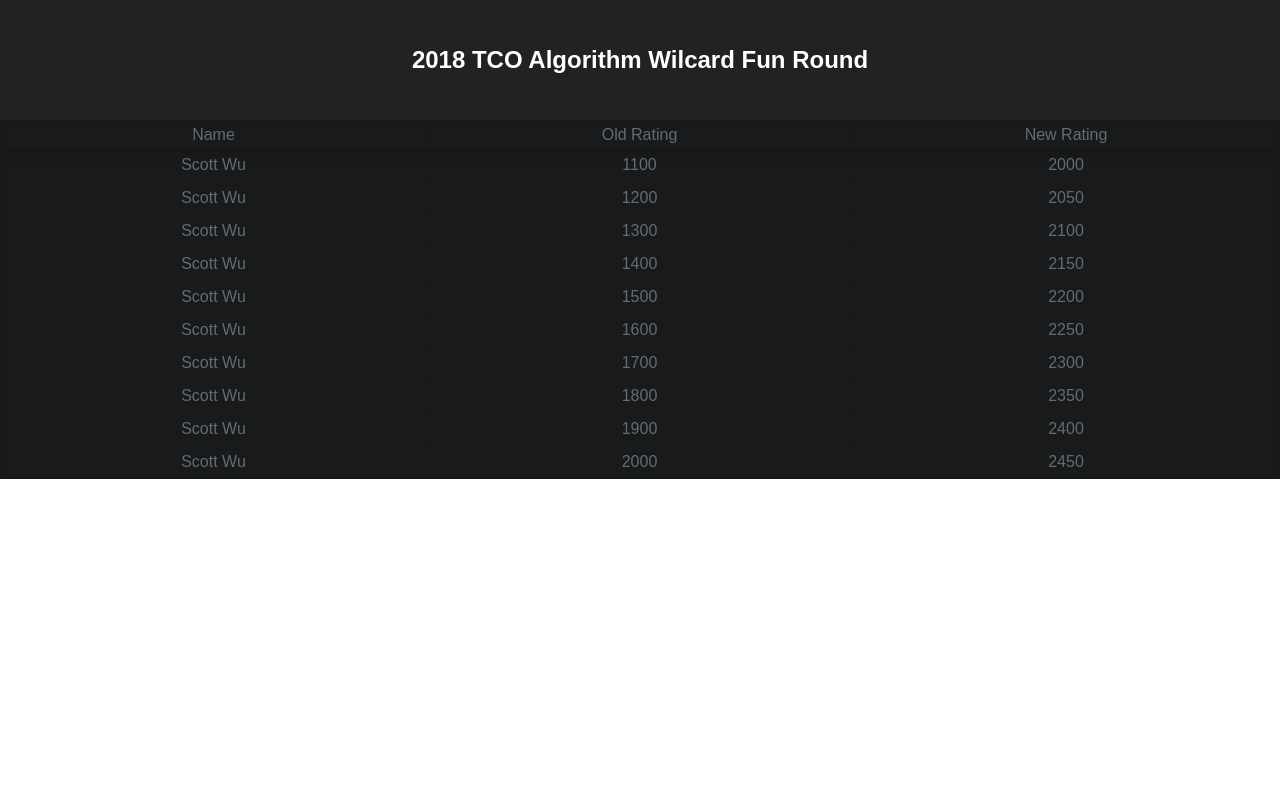
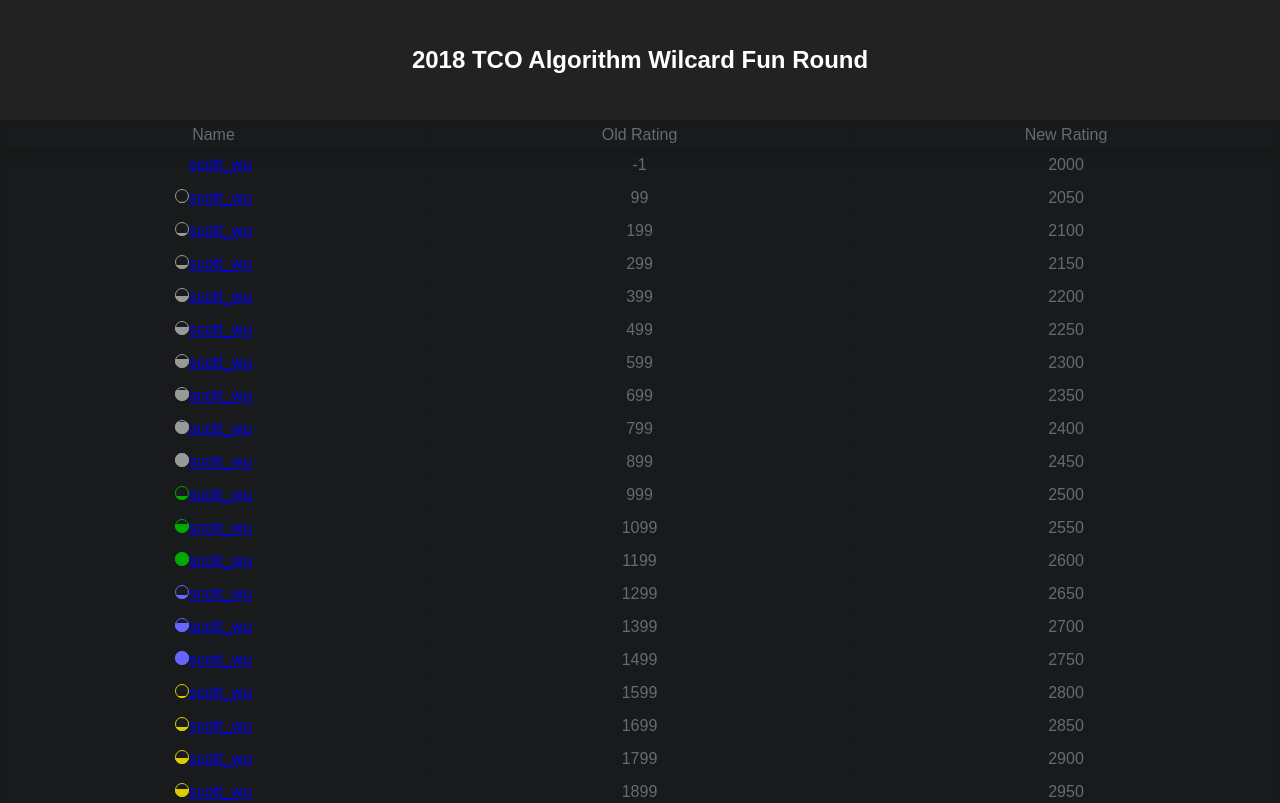
Before and after one commit to stevenhao/tc-predictor, a React (Create React App) app in the folder react-ui/: page / in a window 1280 px wide. Shown: the top 803 px of the page. Built offline with nearby package versions, Linux system fonts and the light colour scheme; no server answers.

Commit message:
Add rating icons

```diff
--- a/react-ui/src/App.js
+++ b/react-ui/src/App.js
@@ -7,9 +7,9 @@
 import ratingPredictor from './ratings';
 
 const makeDefaultData = () => (
-  _.range(10).map(i => ({
-    name: 'Scott Wu',
-    oldRating: 1100 + i * 100,
+  _.range(50).map(i => ({
+    name: 'scott_wu',
+    oldRating: -1 + i * 100,
     newRating: 2000 + i * 50,
     deltaRating: 200,
   }))
--- /dev/null
+++ b/react-ui/src/RatingIcon.js
@@ -0,0 +1,63 @@
+import React from 'react';
+
+const RATINGS = {
+  TARGET: "TARGET",
+  RED: "RED",
+  YELLOW: "YELLOW",
+  BLUE: "BLUE",
+  GREEN: "GREEN",
+  GRAY: "GRAY",
+  WHITE: "WHITE",
+}
+
+const RATING_HEX_COLORS = {
+  [RATINGS.TARGET]: "#e00",
+  [RATINGS.RED]: "#e00",
+  [RATINGS.YELLOW]: "#dc0",
+  [RATINGS.BLUE]: "#66f",
+  [RATINGS.GREEN]: "#00a900",
+  [RATINGS.GRAY]: "#999",
+  [RATINGS.WHITE]: "#fff",
+}
+
+export const getRatingColor = rating => {
+  if (rating >= 3000) {
+    return {color: RATINGS.TARGET, progress: 1}
+  } else if (rating >= 2200) {
+    return {color: RATINGS.RED, progress: (rating - 2200) / (3000 - 2200)}
+  } else if (rating >= 1500) {
+    return {color: RATINGS.YELLOW, progress: (rating - 1500) / (2200 - 1500)}
+  } else if (rating >= 1200) {
+    return {color: RATINGS.BLUE, progress: (rating - 1200) / (1500 - 1200)}
+  } else if (rating >= 900) {
+    return {color: RATINGS.GREEN, progress: (rating - 900) / (1200 - 900)}
+  } else if (rating >= 0) {
+    return {color: RATINGS.GRAY, progress: (rating - 0) / (900 - 0)}
+  } else {
+    return {color: RATINGS.WHITE, progress: 0}
+  }
+}
+
+export default function RatingIcon(props) {
+  const { color, progress } = getRatingColor(props.rating);
+
+  return (
+    <div class="ratingIcon" style={{display: "inline-block", position: "relative", width: 14, height: 14}}>
+      {
+        color === RATINGS.TARGET ?
+          <React.Fragment>
+            <div style={{position: "absolute", boxSizing: "border-box", top: 0, left: 0, width: 14, height: 14, borderRadius: "50%", backgroundColor: RATING_HEX_COLORS[color]}} />
+            <div style={{position: "absolute", boxSizing: "border-box", top: 1.2, left: 1.2, width: 11.6, height: 11.6, borderRadius: "50%", borderWidth: 1.2, borderStyle: "solid", borderColor: "#fff"}} />
+            <div style={{position: "absolute", boxSizing: "border-box", top: 3.6, left: 3.6, width: 6.8, height: 6.8, borderRadius: "50%", borderWidth: 1.2, borderStyle: "solid", borderColor: "#fff"}} />
+          </React.Fragment>
+        : color === RATINGS.WHITE ?
+          null
+        :
+          <React.Fragment>
+            <div style={{position: "absolute", boxSizing: "border-box", top: 0, left: 0, width: 14, height: 14, borderRadius: "50%", backgroundColor: RATING_HEX_COLORS[color], clip: `rect(${14 * (1-progress)}px, 14px, 14px, 0)`}} />
+            <div style={{position: "absolute", boxSizing: "border-box", top: 0, left: 0, width: 14, height: 14, borderRadius: "50%", borderWidth: 1, borderStyle: "solid", borderColor: RATING_HEX_COLORS[color]}} />
+          </React.Fragment>
+      }
+    </div>
+  )
+}
--- a/react-ui/src/RatingTable.js
+++ b/react-ui/src/RatingTable.js
@@ -1,14 +1,25 @@
 import React, { Component } from 'react';
 import ReactTable from 'react-table';
+import RatingIcon from './RatingIcon';
 import 'react-table/react-table.css';
 import './RatingTable.css';
 
 export default class RatingTable extends Component {
   render() {
     const { data } = this.props;
+
+    let getProfileLink = name => `https://www.topcoder.com/members/${encodeURIComponent(name)}/details/?track=DATA_SCIENCE&subTrack=SRM`
+
     const columns = [{
+      id: 'name',
       Header: 'Name',
-      accessor: 'name',
+      accessor: d => d,
+      Cell: props => (
+        <span className="username">
+          <RatingIcon rating={props.value.oldRating} />
+          <a href={getProfileLink(props.value.name)}>{props.value.name}</a>
+        </span>
+      ),
     }, {
       Header: 'Old Rating',
       accessor: 'oldRating',
```
